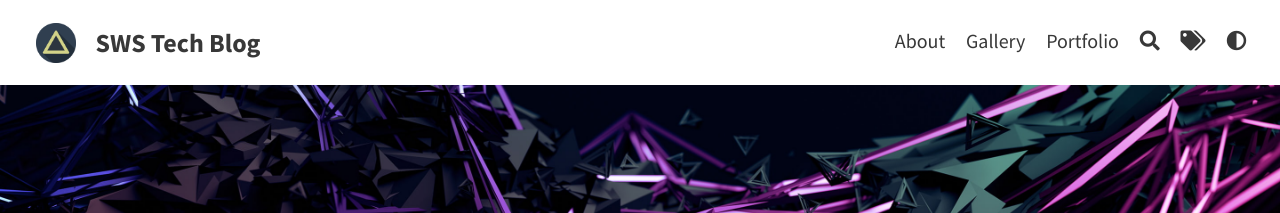
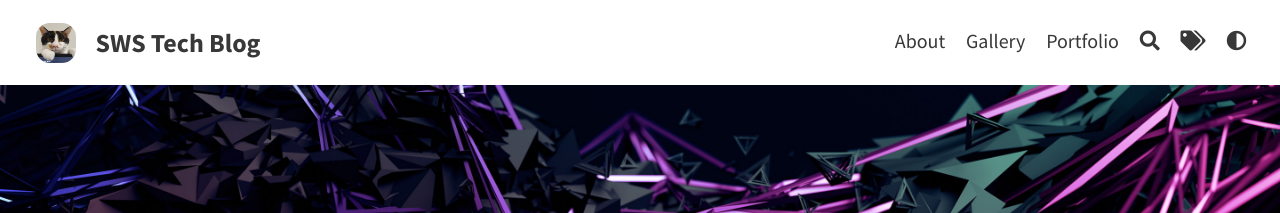
Before and after one commit to mainmethod0126/old-tech-blog, a Jekyll site: the page built from index.html, in a window 1280 px wide. Shown: the top 213 px of the page. Built offline with Jekyll 4.4.1, drawn with Linux system fonts in a browser that asks for light colours; the list of posts is cut into pages by our own code.

Commit message:
배너 및 top 네비게이션의 프로필 사진 해삐 사진으로 변경

```diff
--- a/_config.yml
+++ b/_config.yml
@@ -5,7 +5,7 @@ url: "https://mainmethod0126.github.io"
 # THEME-SPECIFIC CONFIGURATION
 title: SWS Tech Blog                                    # site's title
 description: "A website with blog posts and pages"      # used by search engines
-avatar: assets/img/triangle.png                         # Empty for no avatar in navbar
+avatar: assets/img/hepbbi.jpg                         # Empty for no avatar in navbar
 favicon: assets/favicon.ico                             # Icon displayed in the tab
 
 # Header and footer text
--- a/_sass/includes/_navbar.scss
+++ b/_sass/includes/_navbar.scss
@@ -38,7 +38,7 @@
     width: 3em;
     float: left;
     margin-top: -13px;
-    border-radius: 0.2em;
+    border-radius: 1.2em;
     margin-right: 0.5em;
     padding: 10px 10px;
 
```
Also changed, not shown: assets/img/hepbbi.jpg (added).
